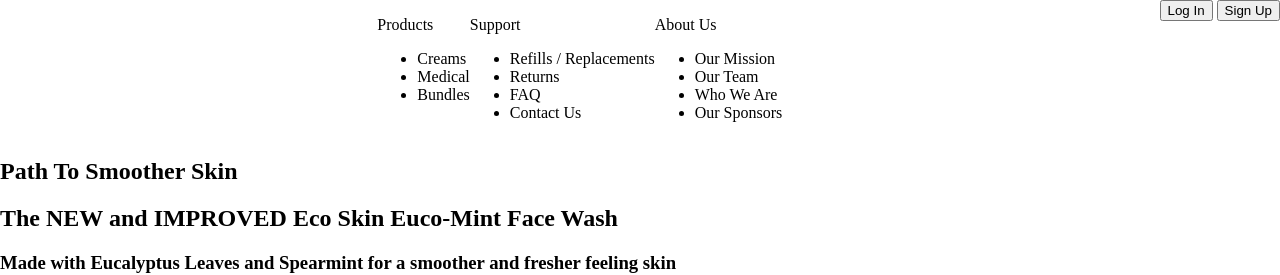
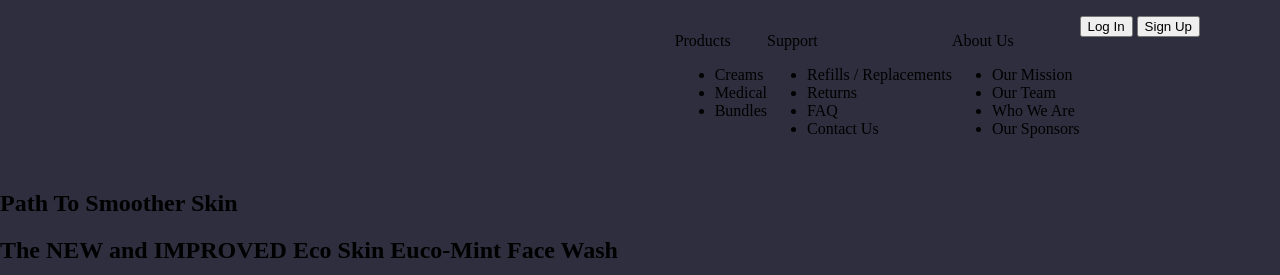
Before and after one commit to omarcarb/Animated-Landing-Page, a plain HTML site: page index.html in a window 1280 px wide. Shown: the top 275 px of the page. Drawn offline with Linux system fonts and the light colour scheme.

Commit message:
added background variables and added header

```diff
--- a/index.html
+++ b/index.html
@@ -8,8 +8,9 @@
     <script src="script.js"></script>
 </head>
 <body>
+    <header>
+        <i></i>
         <nav>
-        <i></i>
             <div class="categories">
                 <div class="dropdown_toggle">
                     <p class="dropdown_text">Products</p>
@@ -43,6 +44,7 @@
                 <button class="primary">Sign Up</button>
             </div>
         </nav>
+    </header>
     <section>
         <div class="background_elements"></div>
         <div class="hero_elements">
--- a/styles.css
+++ b/styles.css
@@ -1,13 +1,28 @@
+:root{
+    --background-100: #2e2e3e;
+    --background-200: #292937;
+    --background-300: #242430;
+    --background-400: #1f1f29;
+    --background-500: #1b1a22;
+    --background-600: #16161b;
+    --background-700: #101015;
+    --background-800: #09090c;
+    --background-900: #080808;
 body{
     margin: 0;
     padding: 0;
+    background-color: #2E2E3E;
 }
-nav{
+header{
     display: flex;
     width: 100%;
     box-sizing: border-box;
     flex-direction: row;
     justify-content: space-between;
+    padding: 1rem 5rem;
+}
+nav{
+    display: flex;
 }
 .categories{
     display: flex;
```
Lines whose indentation alone changed are shown as unchanged.
